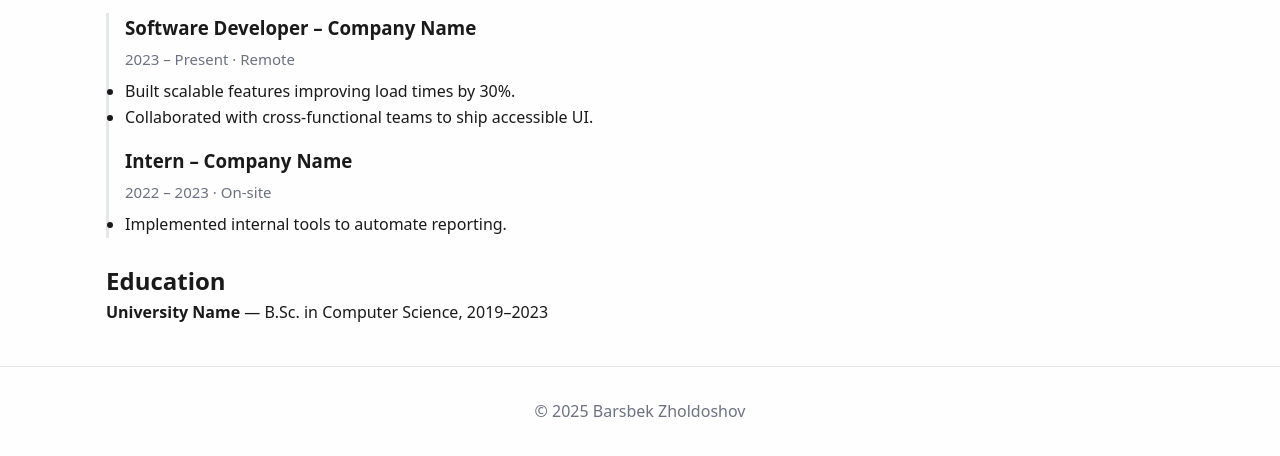
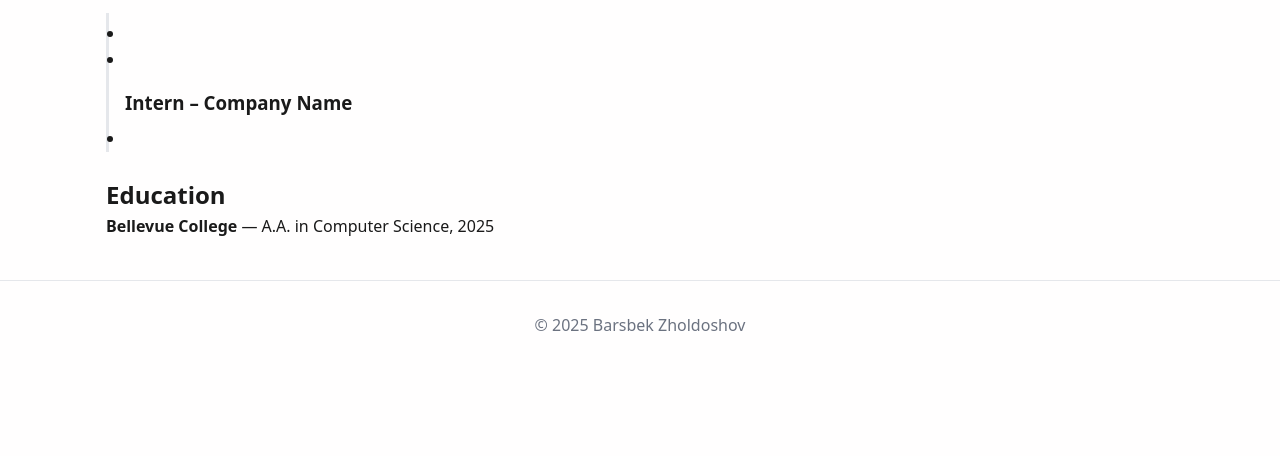
Before and after one commit to bars-zholdoshov/portfolio-web, a plain HTML site: page portfolio/resume_page.html in a window 1280 px wide. Shown: the part 180-636 px from the top of the page. Drawn offline with Linux system fonts and the light colour scheme.

Commit message:
changes made to the resume, contact and about me pages

```diff
--- a/portfolio/resume_page.html
+++ b/portfolio/resume_page.html
@@ -172,20 +172,18 @@
 
       <section class="timeline">
         <div class="t-item">
-          <h3>Software Developer – Company Name</h3>
-          <p class="t-meta">2023 – Present · Remote</p>
+          <h3></h3>
+          <p class="t-meta"></p>
           <ul>
-            <li>Built scalable features improving load times by 30%.</li>
-            <li>
-              Collaborated with cross-functional teams to ship accessible UI.
-            </li>
+            <li></li>
+            <li></li>
           </ul>
         </div>
         <div class="t-item">
           <h3>Intern – Company Name</h3>
-          <p class="t-meta">2022 – 2023 · On-site</p>
+          <p class="t-meta"></p>
           <ul>
-            <li>Implemented internal tools to automate reporting.</li>
+            <li></li>
           </ul>
         </div>
       </section>
@@ -193,8 +191,7 @@
       <section style="margin-top: 24px">
         <h2>Education</h2>
         <p>
-          <strong>University Name</strong> — B.Sc. in Computer Science,
-          2019–2023
+          <strong>Bellevue College</strong> — A.A. in Computer Science, 2025
         </p>
       </section>
     </main>
```
